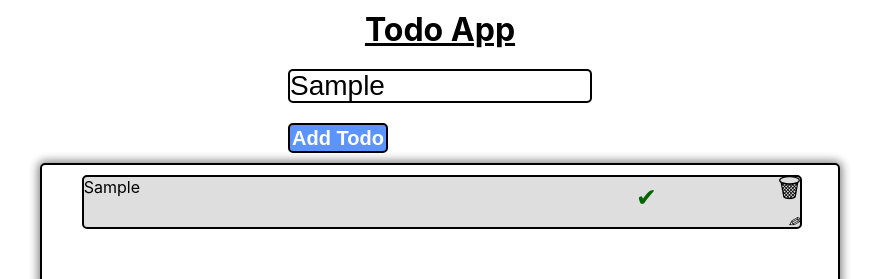
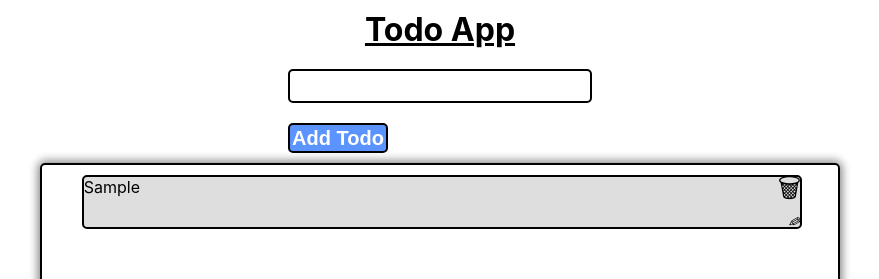
Before and after one commit to singh3069/Todo_web_App, a React (Create React App) app: page / in a window 1280 px wide. Both pictures are taken after typing "Sample" into the empty fields and a click on the button "Add Todo". Shown: the top 279 px of the page, without its empty margins (200-1079 px from the left). Built offline with nearby package versions, Linux system fonts and the light colour scheme.

Commit message:
now user can edit todo

```diff
--- a/package.json
+++ b/package.json
@@ -6,6 +6,7 @@
     "@testing-library/jest-dom": "^5.11.4",
     "@testing-library/react": "^11.1.0",
     "@testing-library/user-event": "^12.1.10",
+    "axios": "^0.22.0",
     "react": "^17.0.2",
     "react-dom": "^17.0.2",
     "react-scripts": "4.0.3",
--- a/src/components/Todo.js
+++ b/src/components/Todo.js
@@ -1,21 +1,42 @@
-import React, { useState, createRef, useEffect } from "react";
+import React, { useState, useEffect } from "react";
 import { v4 as uuidv4 } from "uuid";
 import classes from "./todo.module.css";
 
 function Todo() {
   const savedTodos = JSON.parse(localStorage.getItem("todos"));
   const [todos, setTodos] = useState(savedTodos || []);
-  const [editTodo, setEditTodo] = useState();
-  const textInput = createRef();
+  const [editTodo, setEditTodo] = useState({
+    id: undefined,
+    text: undefined,
+  });
+  const [newTodoText, setNewTodoText] = useState("");
 
   /**
    * adding todo through input field
    */
   const addTodoHandler = () => {
-    if (textInput.current.value === "") {
+    if (newTodoText) {
+      setTodos([...todos, { id: uuidv4(), text: newTodoText }]);
+      setNewTodoText("");
+    } else {
+      alert("Input field can't be empty");
+    }
+  };
+
+  /**
+   * editing todo on key press.
+   */
+  const editingTodoOnEnterKeypress = (e) => {
+    if (e.key === "Enter") {
+      const arr = todos.map((todo) =>
+        todo.id === editTodo.id ? { ...todo, text: editTodo.text } : todo
+      );
+      if (editTodo.text === "") {
         alert("Input field can't be empty");
       } else {
-      setTodos([...todos, { id: uuidv4(), text: textInput.current.value }]);
+        setTodos(arr);
+        setEditTodo({ id: undefined, text: undefined });
+      }
     }
   };
 
@@ -32,7 +53,6 @@ function Todo() {
   /**
    * removing todos
    */
-
   const removeTodoHandler = (item) => {
     const liToBeDel = item.target.id;
     const newTodo = todos.filter((task) => {
@@ -42,20 +62,10 @@ function Todo() {
   };
 
   /**
-   * editing todo on key press.
-   */
-  const editingTodoOnEnterKeypress = (e) => {
-    if (e.key === "Enter") {
-      addTodoHandler();
-    }
-  };
-
-  /**
    * editing todo.
    */
   const editTodoHanlder = (task) => {
-    const editTask = task.target.id;
-    setEditTodo(editTask);
+    setEditTodo(task);
   };
 
   /**
@@ -84,8 +94,9 @@ function Todo() {
 
         <input
           className={classes.input}
-          ref={textInput}
           onKeyPress={addingTodoOnEnterKeypress}
+          value={newTodoText}
+          onChange={(e) => setNewTodoText(e.target.value)}
         />
         <br />
         <br />
@@ -100,35 +111,40 @@ function Todo() {
       <div className={classes.todoListDiv}>
         <ol className={classes.orderList}>
           {todos.map((task) => {
-            return editTodo === task.id ? (
+            return editTodo.id === task.id ? (
+              <li className={classes.list} key={task.id}>
                 <input
-                key={task.id}
                   className={classes.input}
                   onKeyPress={editingTodoOnEnterKeypress}
+                  value={editTodo.text}
+                  onChange={(e) =>
+                    setEditTodo((prev) => ({
+                      ...prev,
+                      text: e.target.value,
+                    }))
+                  }
                 />
+                <button>Save</button>
+                <button>Cancel</button>
+              </li>
             ) : (
               <li className={classes.list} key={task.id}>
-                {task.text}
-                <span
-                  className={classes.checked}
-                  // onClick={completedTodoHandler}
-                >
-                  ✔
-                </span>
+                <p className={classes.todoPara}>{task.text}</p>
+                <div>
                   <span
                     id={task.id}
                     className={classes.deleteBttn}
-                  onClick={(e) => removeTodoHandler(e)}
+                    onClick={removeTodoHandler}
                   >
                     🗑
                   </span>
                   <span
                     className={classes.editBttn}
-                  onClick={editTodoHanlder}
-                  id={task.id}
+                    onClick={() => editTodoHanlder(task)}
                   >
                     ✏
                   </span>
+                </div>
               </li>
             );
           })}
--- a/src/components/todo.module.css
+++ b/src/components/todo.module.css
@@ -51,13 +51,20 @@
 .list {
   background: rgb(222, 222, 222);
   width: 100%;
-  height: 50px;
+  min-height: 50px;
+  max-height: fit-content;
   margin-bottom: 5px;
   border: 2px solid black;
   border-radius: 5px;
   position: relative;
+  text-overflow: ellipsis;
 }
 
+.todoPara {
+  width: 80%;
+  word-wrap: break-word;
+  height: 100%;
+}
 .deleteBttn {
   position: absolute;
   right: -1px;
```
Also changed, not shown: 1 other file (tests, documents, lock files or other folders). Lines whose indentation alone changed are shown as unchanged.
